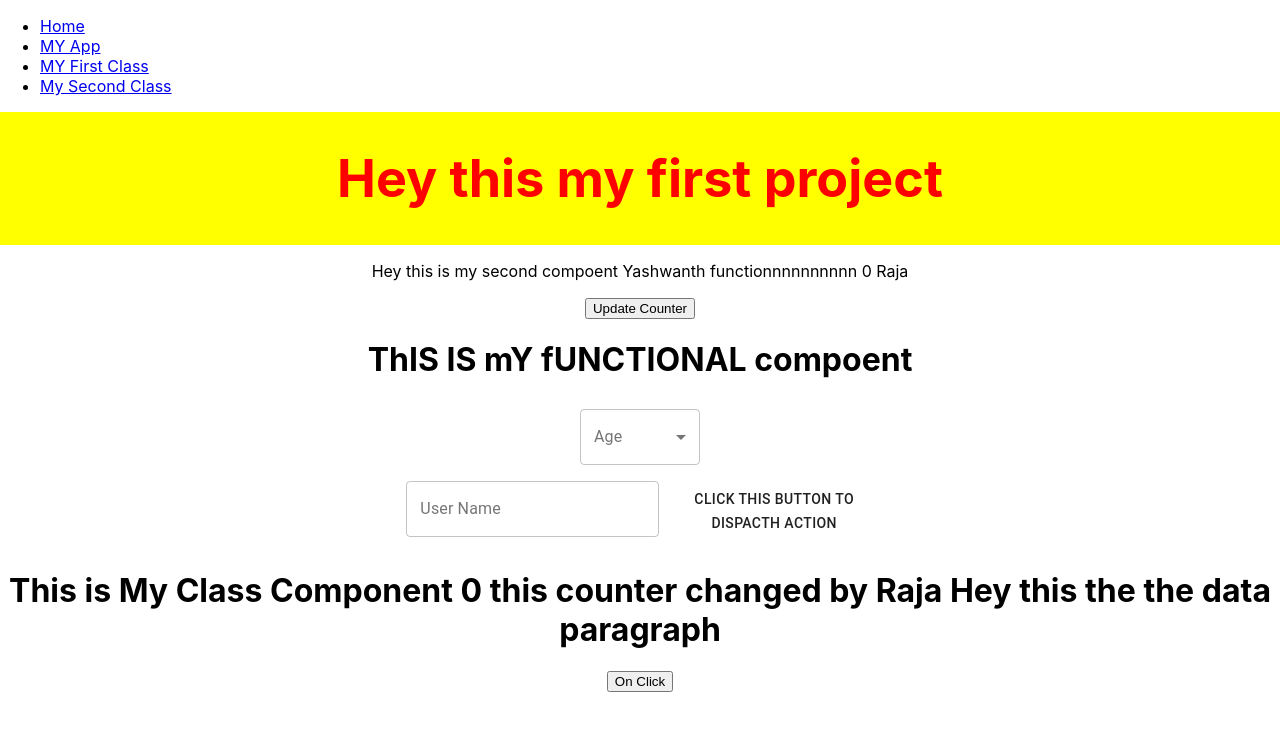
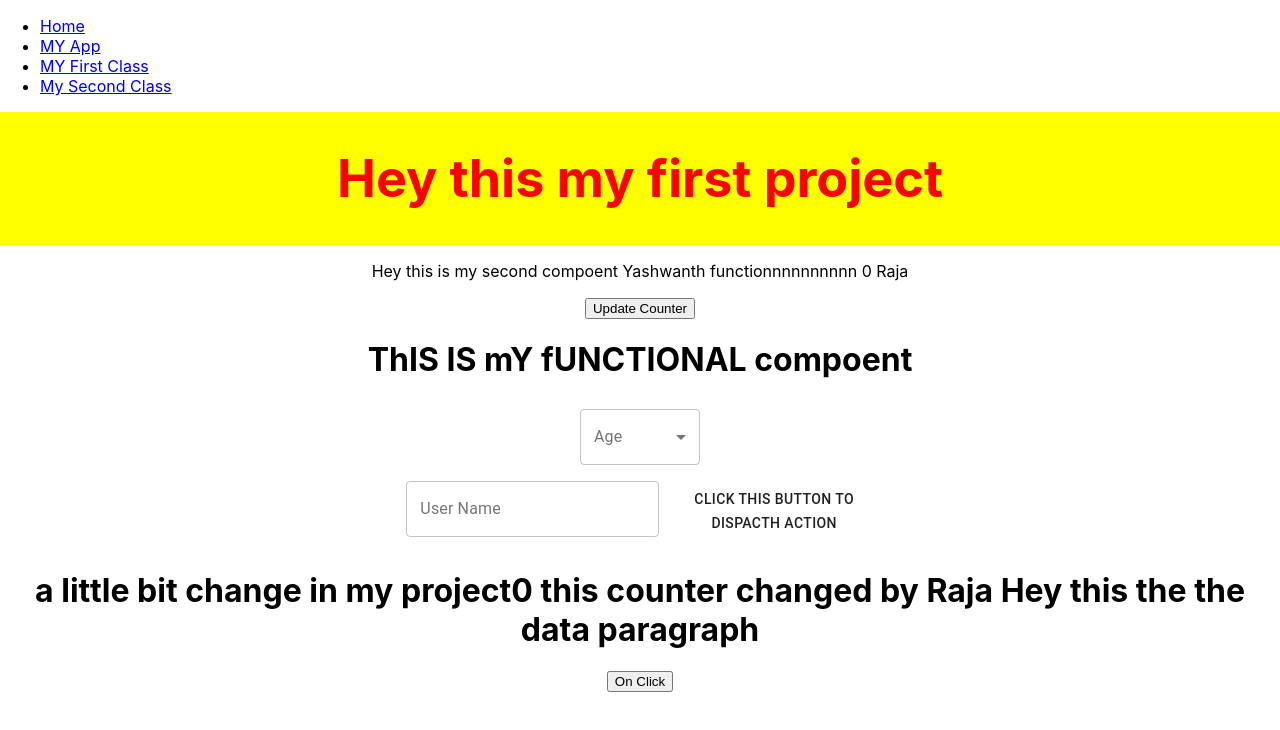
Before and after one commit to Yashwanth-Ramanjineya/My_Dec_Project, a React (Create React App) app: page / in a window 1280 px wide. Shown: the top 730 px of the page. Built offline with nearby package versions, Linux system fonts and the light colour scheme.

Commit message:
#practice cls 1

```diff
--- a/src/MyFirstClassComponent.js
+++ b/src/MyFirstClassComponent.js
@@ -5,18 +5,17 @@ class MyFirstClassComponent extends Component {
     super();
     this.state = {
       counter: 0,
-      ChangedBy: "Raja"
+      ChangedBy: "Raja",
     };
   }
 
   static getDerivedStateFromProps(state) {
-
-    console.log("hello this is derived state from props")
+    console.log("hello this is derived state from props");
     return null;
   }
 
   componentDidMount() {
-    console.log("this is component did mount")
+    console.log("this is component did mount");
   }
 
   shouldComponentUpdate() {
@@ -25,25 +24,28 @@ class MyFirstClassComponent extends Component {
   }
 
   componentDidUpdate() {
-    console.log("this is component Did update")
+    console.log("this is component Did update");
   }
 
   componentWillUnmount() {
-    console.log("this is component Unmount")
+    console.log("this is component Unmount");
   }
-
 
   myButtonClick = (e) => {
     e.preventDefault();
     this.setState({
-        counter: this.state.counter + 1,
-        ChangedBy: "Yashwanth"
-    })
-  }
+      counter: this.state.counter + 1,
+      ChangedBy: "Yashwanth",
+    });
+  };
   render() {
     return (
       <div>
-        <h1>This is My Class Component {this.state.counter} this counter changed by {this.state.ChangedBy} {this.props.mydatahere}</h1>
+        <h1>
+          {" "}
+          a little bit change in my project{this.state.counter} this counter
+          changed by {this.state.ChangedBy} {this.props.mydatahere}
+        </h1>
         <button onClick={(e) => this.myButtonClick(e)}>On Click</button>
       </div>
     );
```
